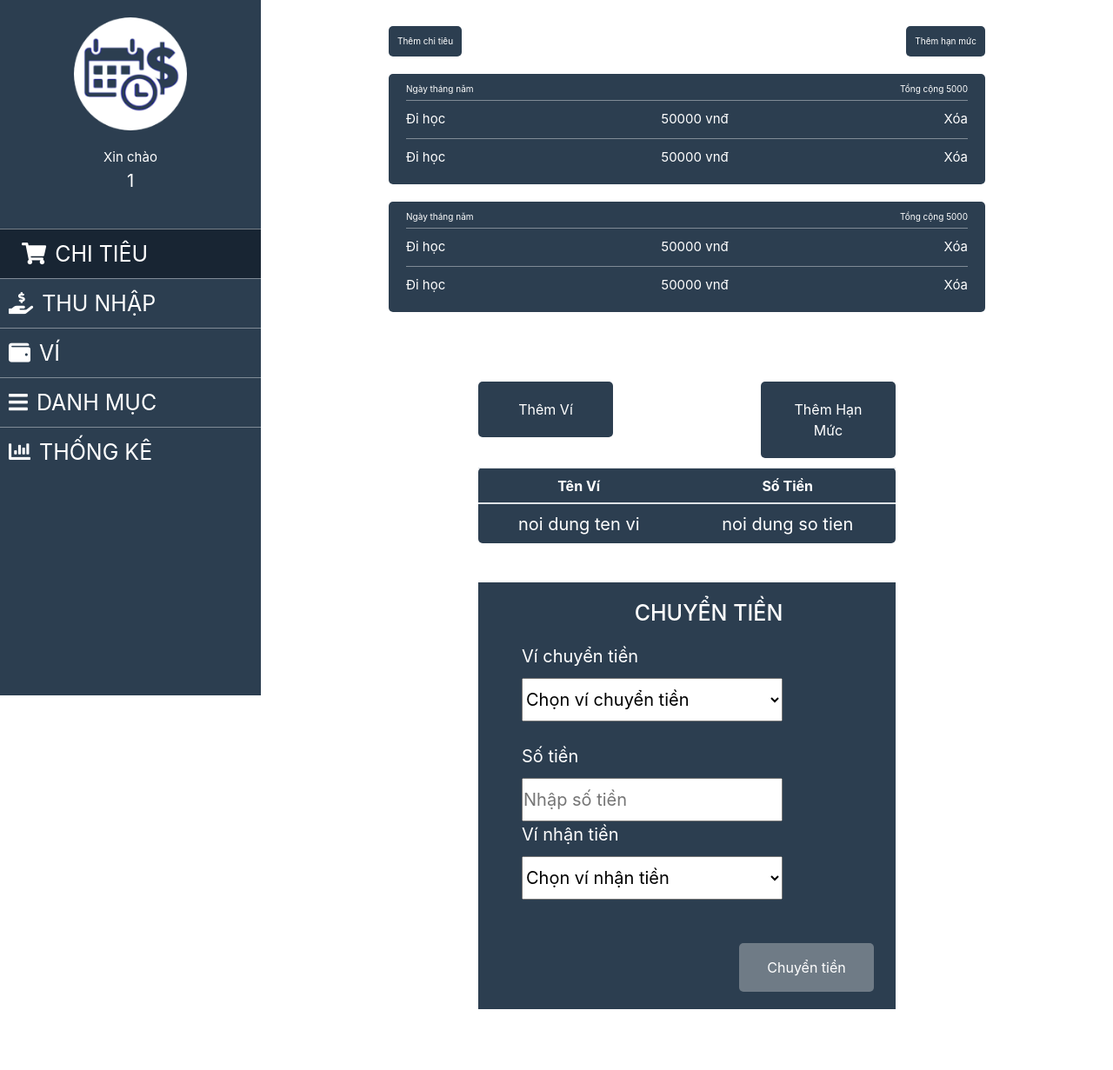
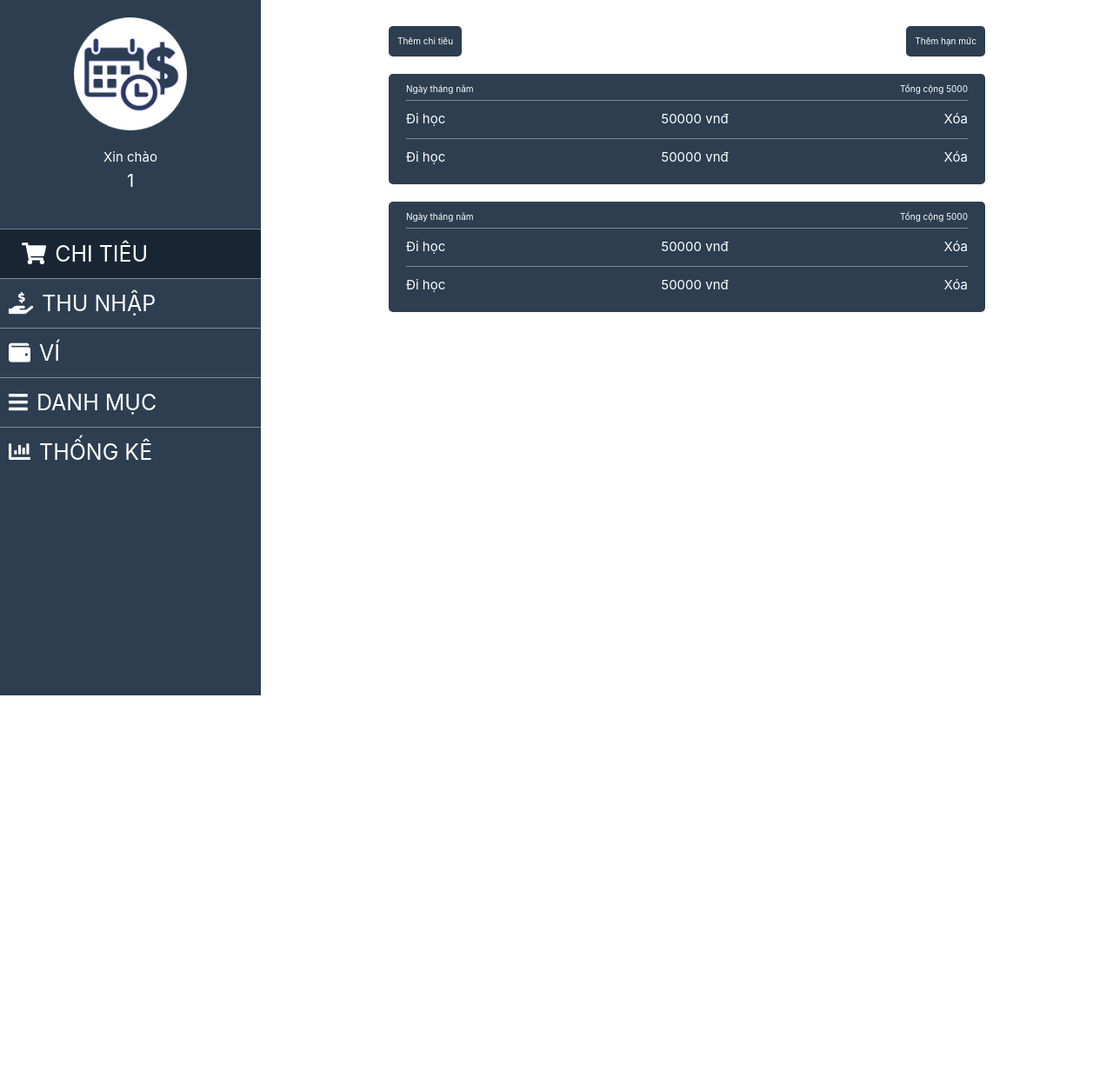
Before and after one commit to quangvm79/QuanLyChiTieu, a PHP site: page / in a window 1280 px wide. Shown: the whole page at 87% size. After the commit the page ends 800 px from the top, so only its background shows below. Run offline with PHP 8.4, Linux system fonts and the light colour scheme; the visitor is signed in with stand-in values (Sample User, id 1).

Commit message:
Update index.php

```diff
--- a/Code/index.php
+++ b/Code/index.php
@@ -236,7 +236,7 @@ if(isset($_SESSION["account"])){
 
         <!-- ====== Ví =============== -->
 
-        <div class="vi content content-vi">
+        <div class="vi content content-vi" style="display:none;">
             <div class="bt_them">
                 <button class="button btn_themvi">Thêm Ví</button>
                 <button class="button btn_themhanmuc">Thêm Hạn Mức</button>
@@ -286,8 +286,6 @@ if(isset($_SESSION["account"])){
                 <button class="btn_chuyentien">Chuyển tiền</button>
             </div>
         </div>
-
-        <div class="vi content" style="display:none;">this is ví</div>
 
 
         <!-- ====== Danh mục =============== -->
```
